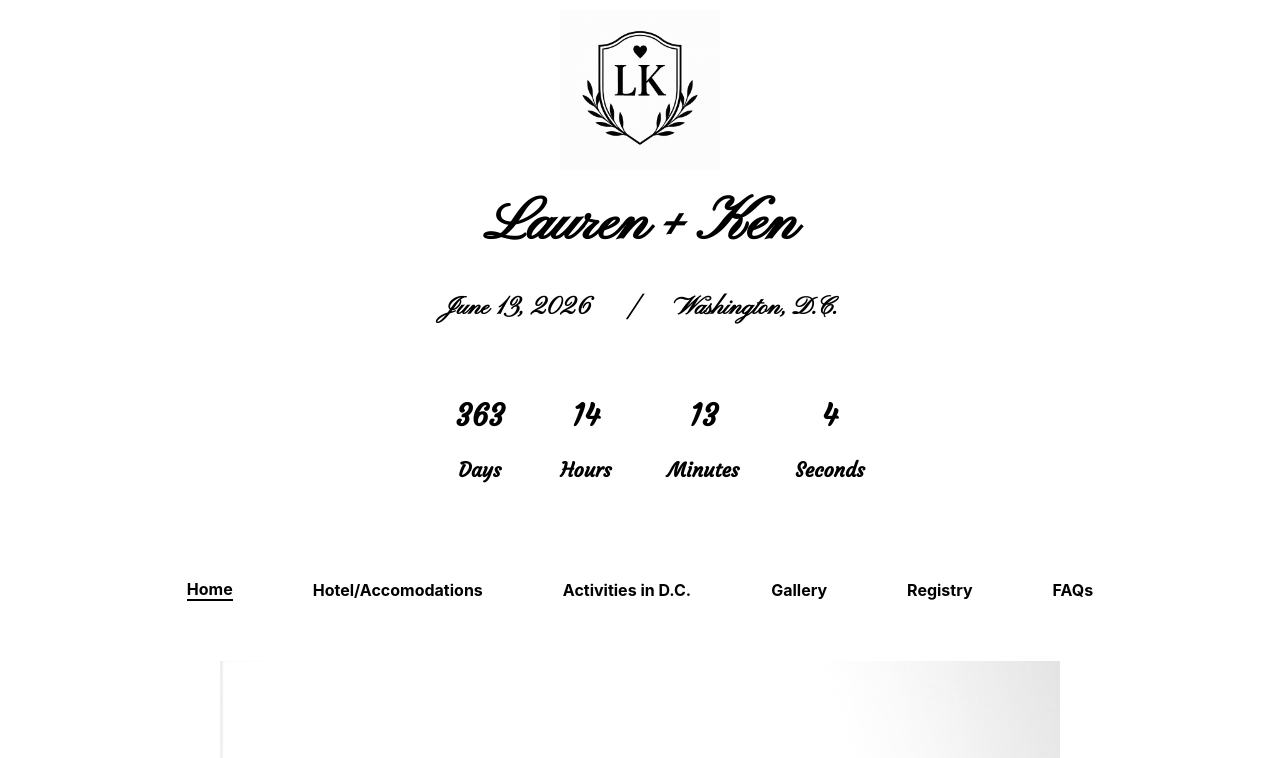
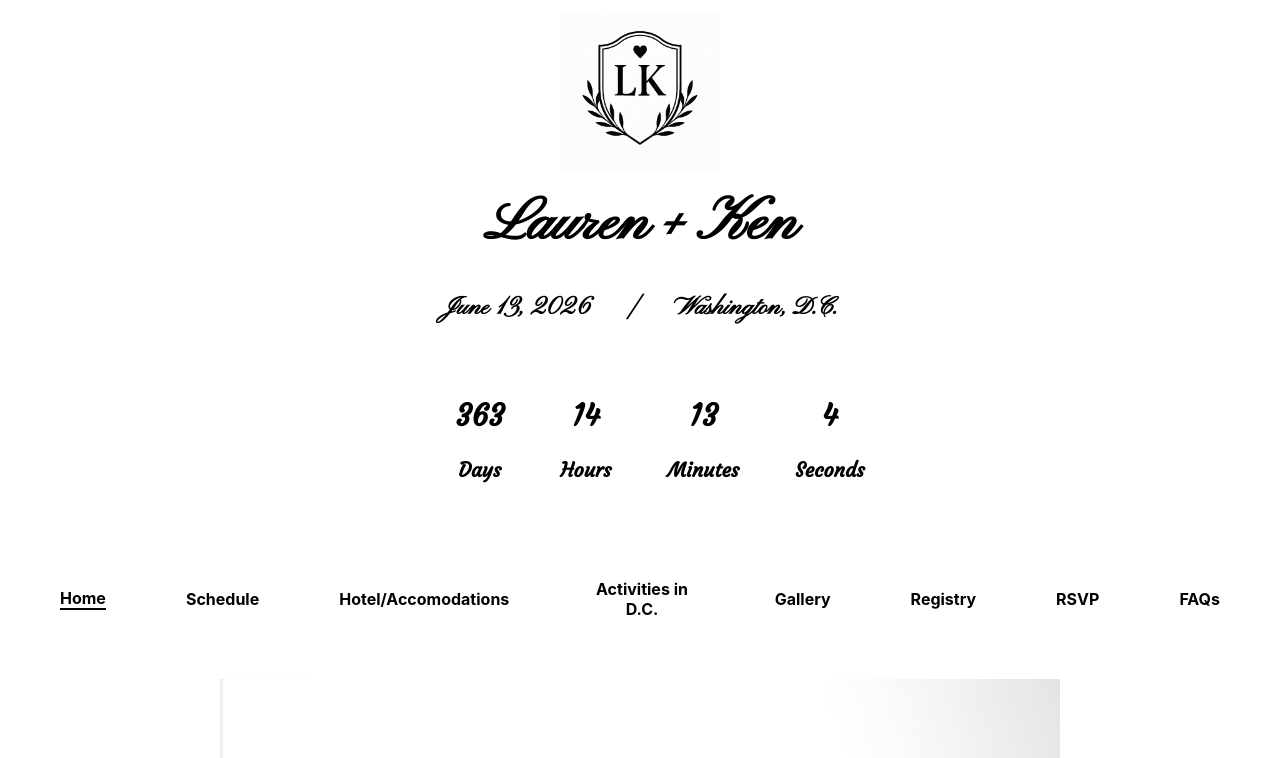
Before and after one commit to lamar-k/kllm_wedding, a React (Create React App) app: page / in a window 1280 px wide. Shown: the top 758 px of the page. Built offline with nearby package versions, Linux system fonts and the light colour scheme; a web font is replaced by a local one.

Commit message:
added two more nav pages
added two more nav pages for schedule and rsvp

```diff
--- a/src/Components/Navigation/Navigation.js
+++ b/src/Components/Navigation/Navigation.js
@@ -13,10 +13,12 @@ function Navigation() {
         <div>
             <nav className="nav-bar">
                 <Link to="/" className={getNavClass("/")}>Home</Link>
+                <Link to="/schedule" className={getNavClass("schedule")}>Schedule</Link>
                 <Link to="/travel" className={getNavClass("travel")}>Hotel/Accomodations</Link>
                 <Link to="/things-to-do" className={getNavClass("things-to-do")}>Activities in D.C.</Link>
                 <Link to="/gallery" className={getNavClass("gallery")}>Gallery</Link>
                 <Link to="/registry" className={getNavClass("registry")}>Registry</Link>
+                <Link to="/rsvp" className={getNavClass("rsvp")}>RSVP</Link>
                 <Link to="/faq" className={getNavClass("faq")}>FAQs</Link>
             </nav>
     </div>
```
